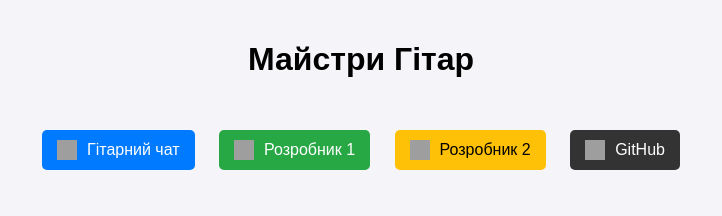
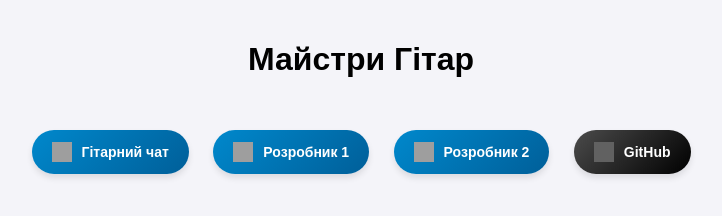
Before and after one commit to AndriiBash/guitarMasterHelp, a plain HTML site: page src/guitarMasters/index.html in a window 1280 px wide. Shown: the whole page, without its empty margins (279-1001 px from the left). Drawn offline with Linux system fonts and the light colour scheme; no server answers; grey boxes are pictures that could not be loaded.

Commit message:
Fix design

```diff
--- a/src/guitarMasters/index.html
+++ b/src/guitarMasters/index.html
@@ -1,8 +1,8 @@
 <!DOCTYPE html>
 <html lang="uk">
   <head>
-    <meta charset="UTF-8">
-    <meta name="viewport" content="width=device-width, initial-scale=1.0">
+    <meta charset="UTF-8" />
+    <meta name="viewport" content="width=device-width, initial-scale=1.0" />
     <title>Майстри Гітар</title>
     <style>
       body {
@@ -69,52 +69,52 @@
         display: inline-flex;
         align-items: center;
         margin: 10px;
-            padding: 10px 15px;
-            border-radius: 5px;
+        padding: 12px 20px;
+        border-radius: 50px;
         text-decoration: none;
-            transition: background-color 0.3s;
+        font-weight: bold;
+        font-size: 14px;
+        color: #fff;
+        background: linear-gradient(135deg, #6a11cb 0%, #2575fc 100%);
+        box-shadow: 0 4px 6px rgba(0, 0, 0, 0.1);
+        transition: all 0.3s ease;
+        overflow: hidden;
+        position: relative;
+      }
+
+      .developers a:hover {
+        box-shadow: 0 6px 12px rgba(0, 0, 0, 0.2);
+        transform: scale(1.05);
+        background: linear-gradient(135deg, #2575fc 0%, #6a11cb 100%);
       }
 
       .developers a img {
         width: 20px;
         height: 20px;
         margin-right: 10px;
+        transition: none; /* Убираем эффект затемнения для всех иконок */
       }
 
-        .developers a:nth-child(1) {
-            background-color: #007bff;
-            color: #fff;
+      /* Единый стиль для Telegram-кнопок */
+      .developers a[href*="t.me"] {
+        background: linear-gradient(135deg, #0088cc 0%, #005f99 100%);
       }
 
-        .developers a:nth-child(1):hover {
-            background-color: #0056b3;
+      .developers a[href*="t.me"]:hover {
+        background: linear-gradient(135deg, #005f99 0%, #0088cc 100%);
       }
 
-        .developers a:nth-child(2) {
-            background-color: #28a745;
-            color: #fff;
+      /* GitHub-specific styling */
+      .developers a[href*="github.com"] {
+        background: linear-gradient(135deg, #4b4b4b 0%, #000 100%);
       }
 
-        .developers a:nth-child(2):hover {
-            background-color: #1e7e34;
+      .developers a[href*="github.com"]:hover {
+        background: linear-gradient(135deg, #000 0%, #4b4b4b 100%);
       }
 
-        .developers a:nth-child(3) {
-            background-color: #ffc107;
-            color: #000;
-        }
-
-        .developers a:nth-child(3):hover {
-            background-color: #e0a800;
-        }
-
-        .developers a:nth-child(4) {
-            background-color: #333;
-            color: #fff;
-        }
-
-        .developers a:nth-child(4):hover {
-            background-color: #000;
+      .developers a[href*="github.com"] img {
+        filter: invert(1); /* Делает иконку белой */
       }
 
       /* Animation styles */
@@ -139,19 +139,34 @@
     </style>
   </head>
   <body class="fade-page">
-    <h1 style="text-align: center; padding: 20px;">Майстри Гітар</h1>
+    <h1 style="text-align: center; padding: 20px">Майстри Гітар</h1>
     <div class="developers">
       <a href="https://t.me/+XNvNqEbhWgo0ODg" target="_blank">
-            <img src="https://upload.wikimedia.org/wikipedia/commons/8/82/Telegram_logo.svg" alt="Telegram">Гітарний чат
+        <img
+          src="https://upload.wikimedia.org/wikipedia/commons/8/82/Telegram_logo.svg"
+          alt="Telegram"
+        />Гітарний чат
       </a>
       <a href="https://t.me/anbidexter" target="_blank">
-            <img src="https://upload.wikimedia.org/wikipedia/commons/8/82/Telegram_logo.svg" alt="Telegram">Розробник 1
+        <img
+          src="https://upload.wikimedia.org/wikipedia/commons/8/82/Telegram_logo.svg"
+          alt="Telegram"
+        />Розробник 1
       </a>
       <a href="https://t.me/cyan_light" target="_blank">
-            <img src="https://upload.wikimedia.org/wikipedia/commons/8/82/Telegram_logo.svg" alt="Telegram">Розробник 2
+        <img
+          src="https://upload.wikimedia.org/wikipedia/commons/8/82/Telegram_logo.svg"
+          alt="Telegram"
+        />Розробник 2
       </a>
-        <a href="https://github.com/AndriiBash/guitarMasterHelp/tree/main" target="_blank">
-            <img src="https://upload.wikimedia.org/wikipedia/commons/9/91/Octicons-mark-github.svg" alt="GitHub">GitHub
+      <a
+        href="https://github.com/AndriiBash/guitarMasterHelp/tree/main"
+        target="_blank"
+      >
+        <img
+          src="https://upload.wikimedia.org/wikipedia/commons/9/91/Octicons-mark-github.svg"
+          alt="GitHub"
+        />GitHub
       </a>
     </div>
     <div class="container" id="card-container">
@@ -159,7 +174,8 @@
     </div>
 
     <script>
-        const url = "https://qtdatabaseguitar-default-rtdb.europe-west1.firebasedatabase.app/mainTable.json";
+      const url =
+        "https://qtdatabaseguitar-default-rtdb.europe-west1.firebasedatabase.app/mainTable.json";
 
       async function fetchData() {
         try {
@@ -186,16 +202,20 @@
           card.setAttribute("data-index", index);
 
           card.innerHTML = `
-                    <img src="https://via.placeholder.com/250x150" alt="${item.FIO}">
+                    <img src="https://via.placeholder.com/250x150" alt="${
+                      item.FIO
+                    }">
                     <div class="card-body">
                         <div class="card-title">${item.FIO}</div>
                         <div class="card-description">
-                            <strong>Регіон:</strong> ${item.Region || 'N/A'}<br>
-                            <strong>Послуги:</strong> ${item.Services || 'N/A'}
+                            <strong>Регіон:</strong> ${item.Region || "N/A"}<br>
+                            <strong>Послуги:</strong> ${item.Services || "N/A"}
                         </div>
                         <div class="card-footer">
-                            <strong>Контакт:</strong> ${item.ContactNumber || 'N/A'}<br>
-                            <strong>Рейтинг:</strong> ${item.Rating || 'N/A'}
+                            <strong>Контакт:</strong> ${
+                              item.ContactNumber || "N/A"
+                            }<br>
+                            <strong>Рейтинг:</strong> ${item.Rating || "N/A"}
                         </div>
                     </div>
                 `;
```
Also changed, not shown: src/guitarMasters/details.html (+67 -9 lines). Lines whose indentation alone changed are shown as unchanged.
